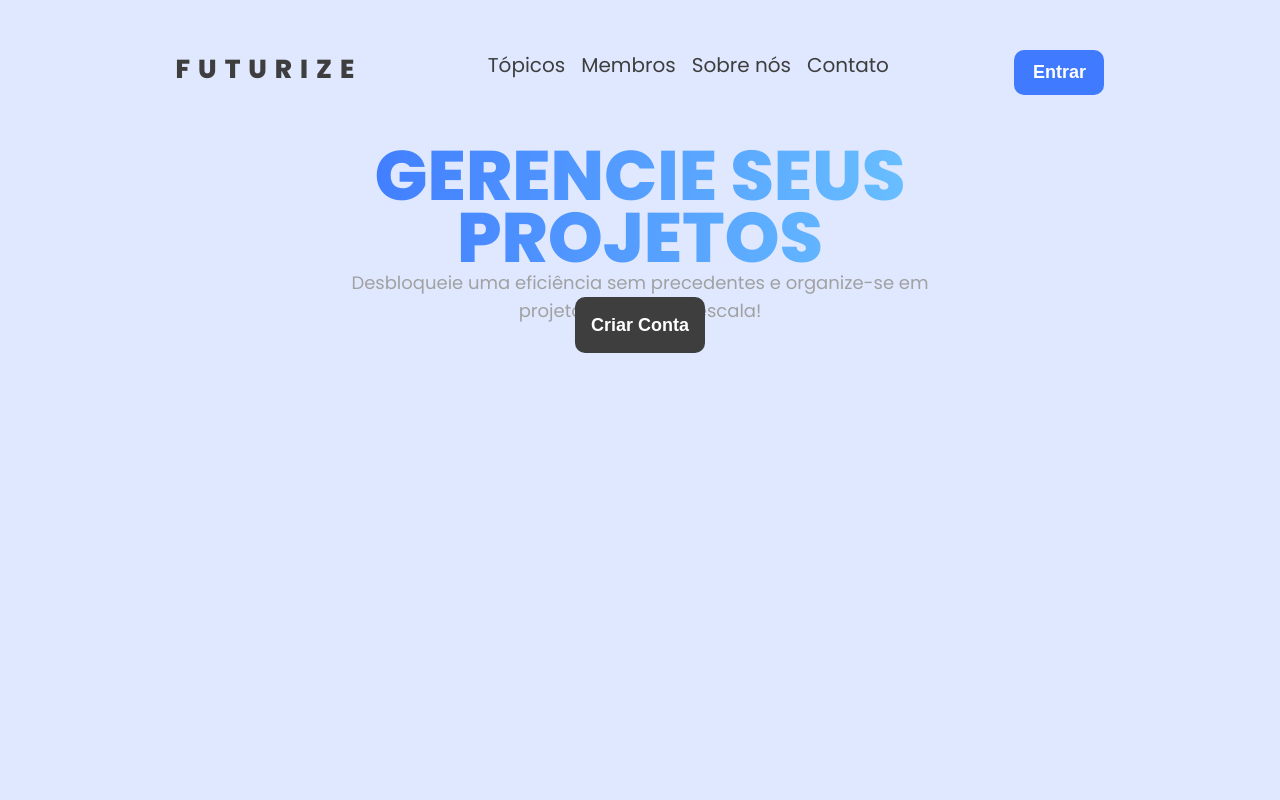
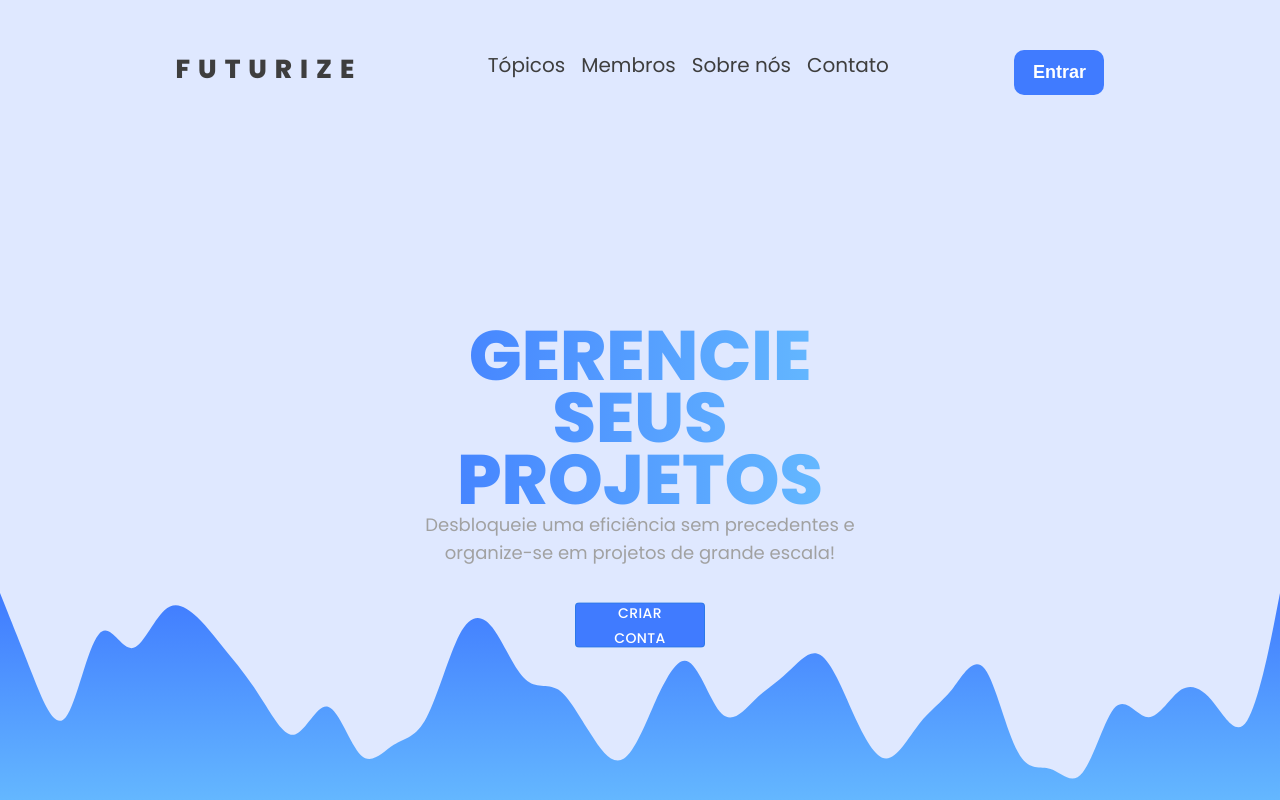
Before and after one commit to vitoriaGoncalves08/Futurize, a React (Vite) app in the folder futurize-frontend/: page / in a window 1280 px wide. Built offline with nearby package versions, Linux system fonts and the light colour scheme.

Commit message:
finalizando tela inicial

```diff
--- a/futurize-frontend/src/components/HeroContent/HeroContent.jsx
+++ b/futurize-frontend/src/components/HeroContent/HeroContent.jsx
@@ -1,4 +1,5 @@
-import styles from './HeroContent.module.css'
+import styles from './HeroContent.module.css';
+import Buttons from '../Buttons/Buttons';
 
 function HeroContent() {
     return (
@@ -12,7 +13,12 @@ function HeroContent() {
                 <p>Desbloqueie uma eficiência sem precedentes e organize-se em projetos de grande escala!</p>
             </div>
 
-            <button className={styles.ButtonCriarConta}>Criar Conta</button>
+            <div className={styles.ButtonCriarConta}>
+                {/* <button>Criar Conta</button> */}
+                <Buttons >
+                Criar conta
+            </Buttons>
+            </div>
         </div>
     );
 }
--- a/futurize-frontend/src/components/HeroContent/HeroContent.module.css
+++ b/futurize-frontend/src/components/HeroContent/HeroContent.module.css
@@ -1,8 +1,12 @@
 .HeroContent{
-    width: 50%;
-    height: 45%;
-    margin: auto;
-    padding: 0 24px;
+    display: inline-block;
+    width: 40%;
+    height: 40%;
+    position: relative;
+    top: 50%;
+    left: 50%;
+    transform: translate(-50%, 50%);
+    text-align: center;
 }
 
 .Titulo p{
@@ -25,8 +29,8 @@
 }
 
 .ButtonCriarConta{
+    display: inline-block;
     padding: 16px;
-    background: #3E3E3E;
     border-radius: 10px;
     color: white;
     font-size: 18px;
@@ -34,8 +38,5 @@
     border: none;
     cursor: pointer;
     line-height: 24px;
-    position: relative;
-    top: 5%;
-    left: 50%;
-    transform: translate(-50%, -50%);
+    margin: 20px;
 }
--- /dev/null
+++ b/futurize-frontend/src/components/Inicial/Home.jsx
@@ -0,0 +1,12 @@
+import styles from './Home.module.css'
+import wave from  './img/wave-footer.svg';
+
+function Home() {
+    return (
+        <footer className={styles.Wave}>
+            <img src={wave} alt=""/>
+        </footer>
+    );
+}
+
+export default Home;
--- /dev/null
+++ b/futurize-frontend/src/components/Inicial/Home.module.css
@@ -0,0 +1,15 @@
+.Wave{
+    position: fixed;
+    bottom: 0;
+    left: 0;
+    width: 100%;
+    text-align: center;
+}
+
+footer img{
+    position: fixed;
+    bottom: 0;
+    left: 0;
+    max-width: 100%;
+    width: 100%;
+}
--- a/futurize-frontend/src/index.css
+++ b/futurize-frontend/src/index.css
@@ -2,6 +2,11 @@
   margin: 0;
   padding: 0;
   box-sizing: border-box;
+}
+
+body{
+  height: 100vh;
+  overflow: hidden;
 }
 
 :root {
--- a/futurize-frontend/src/pages/site-inicial.jsx
+++ b/futurize-frontend/src/pages/site-inicial.jsx
@@ -1,11 +1,13 @@
 import NavBar from '../components/NavBar/NavBar';
 import HeroContent from '../components/HeroContent/HeroContent';
+import Inicial from '../components/Inicial/Home';
 
 function SiteInicial() {
   return (
     <div className="SiteInicial">
       <NavBar/>
       <HeroContent/>
+      <Inicial/>
     </div>
   );
 }
```
Also changed, not shown: futurize-frontend/src/components/Inicial/img/img.svg (deleted), futurize-frontend/src/components/Inicial/img/wave-footer.svg (added).
